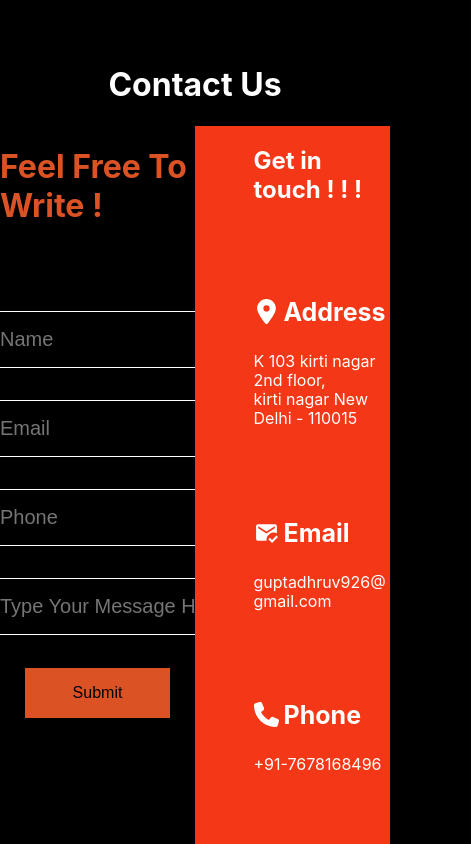
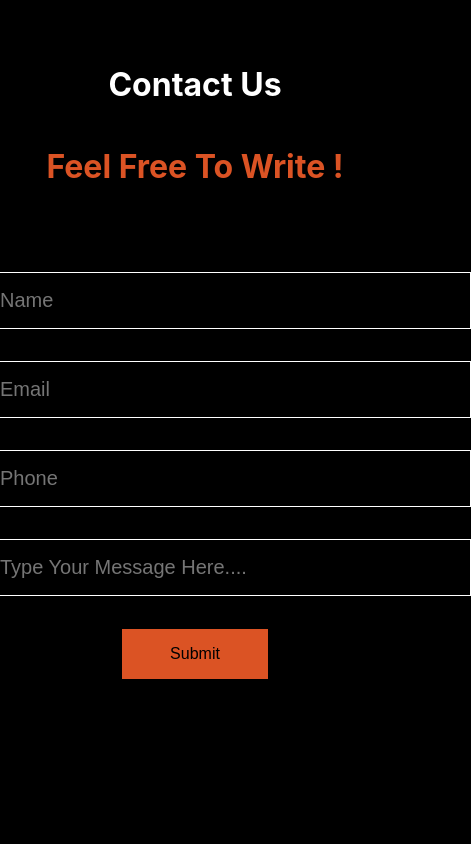
Before and after one commit to dhruv1145/wiehack, a React (Vite) app: page /contactus in a window 390 px wide. Shown: the part 800-1644 px from the top of the page, 471 px wide, since content can reach past the window. Built offline with nearby package versions, Linux system fonts and the light colour scheme.

Commit message:
first commit

```diff
--- a/src/components/AboutUs/About.css
+++ b/src/components/AboutUs/About.css
@@ -4,6 +4,12 @@
     color: white;
     text-align: center;
     margin-bottom: 100px;
+    background-image: url('../../assets/title.png');
+
+    background-repeat: no-repeat;
+    background-position: center;
+    background-size: 300px;
+    margin-bottom: 50px;
 }
 
 .sports-images {
@@ -54,6 +60,7 @@ ul .group {
     display: flex;
     flex-direction: column;
     gap: 20px;
+    margin-bottom: 100px;
 }
 
 .about-text {
@@ -73,5 +80,29 @@ ul .group {
 }
 
 .about-text h1 {
+    background-image: url('../../assets/title.png');
+
+    background-repeat: no-repeat;
+    background-position: center;
+    background-size: cover;
     margin-bottom: 50px;
 }
+
+@media screen and (max-width: 767px) {
+
+    .group {
+        display: flex;
+        flex-direction: column;
+    }
+
+    .group li img {
+        width: 200px;
+        height: 200px;
+    }
+
+    .team-info {
+        display: flex;
+        flex-direction: column;
+        gap: 2rem;
+    }
+}
--- a/src/components/ContactUs/ContactUs.css
+++ b/src/components/ContactUs/ContactUs.css
@@ -24,10 +24,11 @@
 
 .right-2 {
     background-color: #f43716;
-    height: 100vh;
+    height: 80vh;
     display: flex;
     flex-direction: column;
 }
+
 
 .right-content {
     display: flex;
@@ -35,6 +36,18 @@
     justify-content: center;
     margin-left: 30%;
     gap: 3rem;
+}
+
+.right-content .credentials {
+    display: flex;
+    flex-direction: column;
+    gap: 10px;
+    margin-top: 0;
+}
+
+.right-content h2 {
+    font-size: 42px;
+    margin-bottom: 0;
 }
 
 p {
@@ -48,7 +61,7 @@ p {
     flex-direction: column;
     gap: 2rem;
     align-items: center;
-
+    color: white
 }
 
 .form input {
@@ -57,6 +70,7 @@ p {
     padding: 1rem 5rem;
     font-size: 20px;
     width: 100%;
+    color: white;
 
 
 }
@@ -81,3 +95,29 @@ h3 {
     text-align: center;
     gap: 5px;
 }
+
+@media screen and (max-width: 767px) {
+    .contact-content {
+        display: flex;
+        flex-direction: column;
+        align-items: center;
+        text-align: center;
+
+    }
+
+    .right-2 {
+        height: 100vh;
+        width: 100%;
+        margin-left: 5%;
+        margin-right: 5%;
+        display: flex;
+        flex-direction: column;
+
+    }
+
+    .right-content {
+        display: flex;
+        flex-direction: column;
+        align-items: center;
+    }
+}
--- a/src/components/ContactUs/ContactUs.jsx
+++ b/src/components/ContactUs/ContactUs.jsx
@@ -1,38 +1,82 @@
-import React from 'react'
+import React, { useState } from 'react'
 import './ContactUs.css'
 import { FaLocationDot } from "react-icons/fa6";
 import { MdMarkEmailRead } from "react-icons/md";
 import { FaPhone } from "react-icons/fa6";
+import { motion } from 'framer-motion'
+import axios from 'axios';
 
 function ContactUs() {
+    const [name, setName] = useState();
+    const [email, setEmail] = useState();
+    const [phone, setPhone] = useState();
+    const [message, setMessage] = useState();
+    const handleSubmit = async () => {
+        try {
+            if (!name || !email || !phone || !message) {
+                throw new Error("Please fill out all the details")
+            }
+            let body;
+            body = { name, email, message, phone };
+            setName("");
+            setPhone("");
+            setMessage("");
+            setEmail("");
+            alert("response recorded!!")
+            console.log(body);
+            const { data } = await axios.post("http://127.0.0.1:8000/athlete", body);
+        } catch (err) {
+            throw new Error(err.message);
+        }
+
+    }
     return (
         <div className='contact-page'>
             <div className="title-contact">
-                <h1>Contact Us</h1>
+                <motion.h1>Contact Us</motion.h1>
             </div>
 
             <div className="contact-content">
                 <div className="left-2">
-                    <h1>Feel Free To Write !</h1>
+                    <motion.h1
+                        initial={{
+                            y: -100
+                        }}
+                        animate={{
+                            y: 0
+                        }}
+                        transition={{
+                            duration: '1'
+                        }}
+                    >Feel Free To Write !</motion.h1>
                     <div className="form">
                         <input type="text"
                             placeholder='Name'
+                            value={name}
+                            onChange={(e) => setName(e.target.value)}
                         />
                         <input type="text"
                             placeholder='Email'
+                            value={email}
+                            onChange={(e) => setEmail(e.target.value)}
                         />
                         <input type="text"
                             placeholder='Phone'
+                            value={phone}
+                            onChange={(e) => setPhone(e.target.value)}
                         />
                         <input type="text"
                             placeholder='Type Your Message Here....'
+                            value={message}
+                            onChange={(e) => setMessage(e.target.value)}
                         />
-                        <button className='submit-button' type="submit">Submit</button>
+                        <button className='submit-button' type="submit" onClick={handleSubmit}>Submit</button>
                     </div>
                 </div>
                 <div className="right-2">
                     <div className="right-content">
-                        <h2>Get in touch ! ! !</h2>
+                        <h2>Get in touch !</h2>
+                        <div className="credentials">
                             <div className="address">
                                 <h3><FaLocationDot /><span>Address</span></h3>
                                 <p>K 103 kirti nagar 2nd floor,<br />  kirti nagar  New Delhi - 110015</p>
@@ -48,6 +92,8 @@ function ContactUs() {
                         </div>
 
                     </div>
+
+                </div>
             </div>
         </div>
     )
--- a/src/components/Content/Content.jsx
+++ b/src/components/Content/Content.jsx
@@ -1,6 +1,7 @@
 import React from 'react'
 import './Content.css'
 import { motion } from 'framer-motion'
+import { Link } from 'react-router-dom'
 
 function Content(props) {
     return (
@@ -19,7 +20,7 @@ function Content(props) {
                 <img src={props.image} alt="" />
                 <div className="sub-right">
                     <p>{props.text}</p>
-                    <button><a href="">Enquiry</a></button>
+                    <button><Link to="/contactus">Enquiry</Link></button>
                 </div>
 
             </div>
--- a/src/components/Events/Events.css
+++ b/src/components/Events/Events.css
@@ -4,7 +4,7 @@
 
 .container {
     border: 2px solid #DB5324;
-    height: 500px;
+    height: 110vh;
     color: white;
     display: flex;
     flex-direction: column;
@@ -14,7 +14,7 @@
 .event-calender {
     margin-top: 20%;
     display: flex;
-    align-items: center;
+    flex-direction: column;
     justify-content: center;
     gap: 2rem;
 }
@@ -38,4 +38,12 @@
     .container {
         width: 400px;
     }
+
+    .events {
+        display: flex;
+        flex-direction: column;
+        align-items: center;
+        justify-content: center;
+        margin-top: 0;
+    }
 }
--- a/src/components/Events/Events.jsx
+++ b/src/components/Events/Events.jsx
@@ -1,18 +1,27 @@
 import React, { useEffect, useState } from 'react'
 import './Events.css'
 import { SlCalender } from "react-icons/sl";
+import axios from 'axios';
 
 function Events() {
 
     const [events, setEvents] = useState("");
 
-    const getData = () => {
-        fetch()
-    }
 
-    useEffect(() => {
 
-    }, [])
+    {/*useEffect(async () => {
+        try {
+            const config = {
+                headers: {
+                    "Content-type": "application/json"
+                }
+            }
+            const { data } = await axios.get("http://localhost:8000/events", config);
+            console.log(data);
+        } catch (err) {
+            throw new Error(err.message);
+        }
+    }, [])*/}
     return (
         <div className="events">
             <div className="container">
@@ -21,10 +30,21 @@ function Events() {
                     {
                         events ? "" :
                             <div className='event-calender'>
-                                <div className="calender"><SlCalender /></div>
+
                                 <div className="title">
-                                    <h2>OOPS NO UPCOMING EVENTS!</h2>
-                                    <h4>Come back here after some time !</h4>
+                                    <h2>1. Maitree Sports Tournament</h2>
+                                    <h4>Date: 22-24 April 2024</h4>
+                                    <p>Inter college sports tournament</p>
+                                </div>
+                                <div className="title">
+                                    <h2>2. DME Sports Tournament</h2>
+                                    <h4>Date: 29-31 April 2024</h4>
+                                    <p>Inter college sports tournament</p>
+                                </div>
+                                <div className="title">
+                                    <h2>3. DTU Sports Tournament</h2>
+                                    <h4>Date: 5-7 may 2024</h4>
+                                    <p>Inter college sports tournament</p>
                                 </div>
                             </div>
                     }
--- a/src/components/Header/Header.jsx
+++ b/src/components/Header/Header.jsx
@@ -10,7 +10,8 @@ const Header = () => {
     const [menuOpened, setMenuOpened] = useState(false);
     return (
         <div className="header" id="header">
-            <img src={logo} alt="logo here" className="logo" />
+            <Link to="/"><img src={logo} alt="logo here" className="logo" /></Link>
+
             {(menuOpened === false && mobile === true) ? (
                 <div
                     style={{ backgroundColor: "var(--appColor)", padding: "0.5rem", borderRadius: "5px" }}
--- a/src/components/JoinUs/JoinUs.css
+++ b/src/components/JoinUs/JoinUs.css
@@ -69,3 +69,12 @@
     text-align: center;
     margin-bottom: 50px;
 }
+
+@media screen and (max-width: 767px) {
+    .container-join {
+        display: flex;
+        flex-direction: column;
+        align-items: center;
+        text-align: center;
+    }
+}
--- a/src/components/JoinUs/JoinUs.jsx
+++ b/src/components/JoinUs/JoinUs.jsx
@@ -1,7 +1,36 @@
-import React from 'react'
+import React, { useState } from 'react'
 import './JoinUs.css'
 
 function JoinUs() {
+    const [name, setName] = useState("");
+    const [email, setEmail] = useState("");
+    const [phone, setPhone] = useState("");
+    const [address, setAddress] = useState("");
+    const [sport, setSport] = useState("");
+    const handleSubmit = async () => {
+        try {
+            setName("")
+            setEmail("")
+            setPhone("")
+            setSport("")
+            setAddress("")
+            alert("response recorded!!")
+            if (!name || !email || !phone || !address || !sport) {
+                throw new Error("Please fill out all the details")
+            }
+            const config = {
+                headers: {
+                    "Content-type": "application/json"
+                }
+            }
+            let body;
+            body = { name, email, phone, address, sport };
+            const { data } = await axios.post("http://127.0.0.1:8000/athlete", body, config);
+        } catch (err) {
+            throw new Error(err.message);
+        }
+
+    }
     return (
         <div className="join-us">
             <div className="title-join">
@@ -11,8 +40,8 @@ function JoinUs() {
             <div className="container-join">
                 <div className="left-join">
                     <h2>COACH CAREER ENQUIRY</h2>
-                    <p>We are hiring coaches and expanding our comapany .<br />
-                        Dont miss the opportunity to be a part of something big.<br />
+                    <p>We are hiring coaches and expanding our<br /> comapany .<br />
+                        Dont miss the opportunity to be a part of<br /> something big.<br />
                         <span className='career-span'>Get Ready to make an impact !!</span>
                     </p>
                 </div>
@@ -21,27 +50,37 @@ function JoinUs() {
                         <input type="text"
                             className='career-input'
                             placeholder='Name'
+                            value={name}
+                            onChange={(e) => setName(e.target.value)}
                         />
                         <input type="text"
                             className='career-input'
                             placeholder='Email'
+                            value={email}
+                            onChange={(e) => setEmail(e.target.value)}
                         />
                         <input type="text"
                             className='career-input'
                             placeholder='Phone'
+                            value={phone}
+                            onChange={(e) => setPhone(e.target.value)}
                         />
                         <input type="text"
                             className='career-input'
                             placeholder='Address'
+                            value={address}
+                            onChange={(e) => setAddress(e.target.value)}
                         />
                         <input type="text"
                             className='career-input'
                             placeholder='Type Your Sport'
+                            value={sport}
+                            onChange={(e) => setSport(e.target.value)}
                         />
                         <label htmlFor="resume">* Upload your resume</label>
-                        <input type="file" name="" id="resume"
+                        <input type="file" id="resume" accept='image/*' onChange={(e) => resumeDetails(e.target.files[0])}
                         />
-                        <button className='submit-join' type="submit">Submit</button>
+                        <button className='submit-join' type="submit" onClick={handleSubmit}>Submit</button>
 
                     </div>
                 </div>
```
Lines whose indentation alone changed are shown as unchanged.
